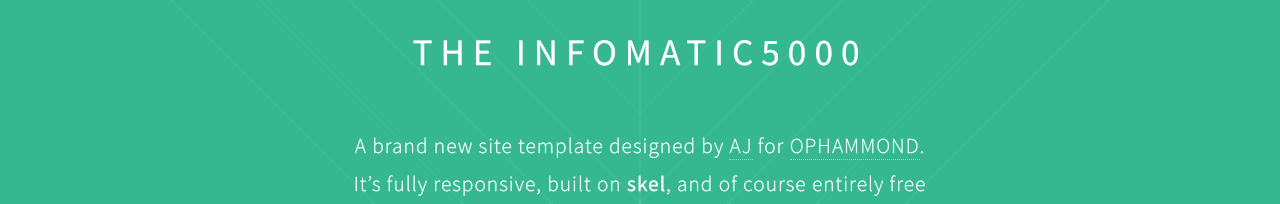
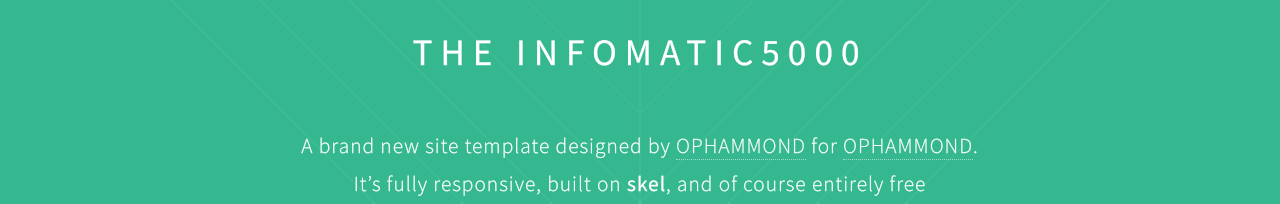
Before and after one commit to OPHAMMOND/OPHAMMOND.github.io, a plain HTML site: page index.html in a window 1280 px wide. Shown: the part 1020-1224 px from the top of the page. Drawn offline with Linux system fonts and the light colour scheme.

Commit message:
:{ :{ :{

```diff
--- a/index.html
+++ b/index.html
@@ -46,7 +46,7 @@
 				<header>
 					<h2>The Infomatic5000</h2>
 				</header>
-				<p>A brand new site template designed by <a href="http://n33.co">AJ</a> for <a href="http://html5up.net">OPHAMMOND</a>.<br />
+				<p>A brand new site template designed by <a href="http://n33.co">OPHAMMOND</a> for <a href="http://html5up.net">OPHAMMOND</a>.<br />
 				It’s fully responsive, built on <strong>skel</strong>, and of course entirely free<br />
 				under the <a href="http://html5up.net/license">Creative Commons license</a>.</p>
 				<footer>
```
